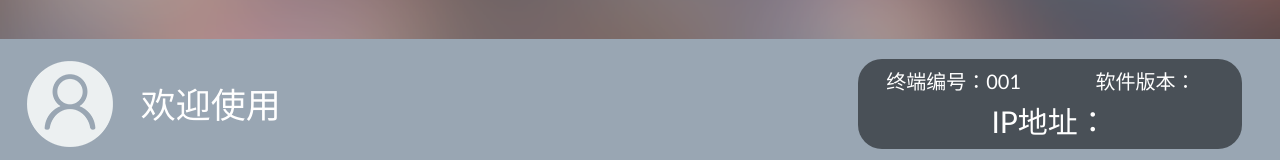
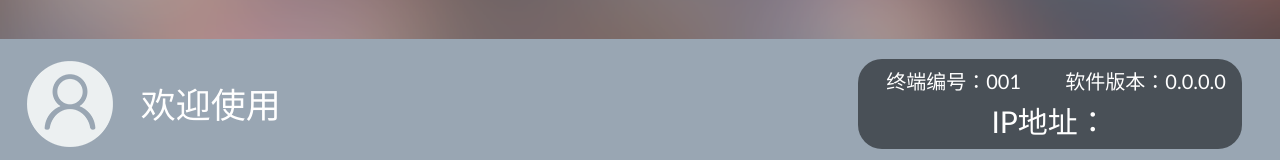
Before and after one commit to zhaohui90-lee/kioskView, a Vue app: page / in a window 1280 px wide. Shown: the part 911-1071 px from the top of the page. Built offline with nearby package versions, Linux system fonts and the light colour scheme; no server answers.

Commit message:
对axios二次封装

```diff
--- a/src/components/Home.vue
+++ b/src/components/Home.vue
@@ -16,7 +16,9 @@ onMounted(() => {
 
   // 编程式导航
   const router = useRouter()
-  router.push('/')
+  router.push({
+    path: '/'
+  })
 })
 
 
--- /dev/null
+++ b/src/http/api.d.ts
@@ -0,0 +1 @@
+export default function $axios(options: {}): Promise
--- /dev/null
+++ b/src/http/api.js
@@ -0,0 +1,158 @@
+import axios from "axios";
+import { useRouter } from "vue-router";
+import conifg from './config'
+
+export default function $axios(options) {
+  return new Promise((resolve, reject) => {
+    const instance = axios.create({
+      baseURL: conifg.baseURL,
+      headers: conifg.headers,
+      transformResponse: [function (data) { }]
+    })
+
+    // request 拦截器
+    instance.interceptors.request.use(
+      config => {
+        // Tip: 1
+        // 请求开始的时候可以结合 vuex 开启全屏的 loading 动画
+
+        // Tip: 2
+        // 带上 token , 可以结合 vuex 或者重 localStorage
+        // if (store.getters.token) {
+        //     config.headers['X-Token'] = getToken() // 让每个请求携带token--['X-Token']为自定义key 请根据实际情况自行修改
+        // } else {
+        //     // 重定向到登录页面
+        // }
+
+        if (config.method.toLocaleLowerCase() === 'post'
+          || config.method.toLocaleLowerCase() === 'put'
+          || config.method.toLocaleLowerCase() === 'delete') {
+
+          config.data = JSON.stringify(config.data)
+        }
+
+        return config
+      },
+      error => {
+        // 请求错误时做些事(接口错误、超时等)
+        // Tip: 4
+        // 关闭loadding
+        console.log('request:', error)
+
+        //  1.判断请求超时
+        if (error.code === 'ECONNABORTED' && error.message.indexOf('timeout') !== -1) {
+          console.log('根据你设置的timeout/真的请求超时 判断请求现在超时了，你可以在这里加入超时的处理方案')
+          // return service.request(originalRequest);//例如再重复请求一次
+        }
+        //  2.需要重定向到错误页面
+        const errorInfo = error.response
+        console.log(errorInfo)
+        if (errorInfo) {
+          // error =errorInfo.data//页面那边catch的时候就能拿到详细的错误信息,看最下边的Promise.reject
+          const errorStatus = errorInfo.status; // 404 403 500 ... 等
+          const router = useRouter();
+          router.push({
+            path: `/error/${errorStatus}`
+          })
+        }
+        return Promise.reject(error) // 在调用的那边可以拿到(catch)你想返回的错误信息
+
+      }
+    )
+
+    // response 拦截器
+    instance.interceptors.response.use(
+      response => {
+        let data;
+        console.log('====>', response);
+        // IE9时response.data是undefined，因此需要使用response.request.responseText(Stringify后的字符串)
+        if (response.data === undefined) {
+          data = response.request.responseText
+        } else {
+          data = response.data
+        }
+        // 根据返回的code值来做不同的处理（和后端约定）
+        switch (data.code) {
+          case '':
+            break;
+          default:
+        }
+        // 若不是正确的返回code，且已经登录，就抛出错误
+        // const err = new Error(data.description)
+
+        // err.data = data
+        // err.response = response
+
+        // throw err
+        return data
+      },
+      err => {
+        if (err && err.response) {
+          switch (err.response.status) {
+            case 400:
+              err.message = '请求错误'
+              break
+
+            case 401:
+              err.message = '未授权，请登录'
+              break
+
+            case 403:
+              err.message = '拒绝访问'
+              break
+
+            case 404:
+              err.message = `请求地址出错: ${err.response.config.url}`
+              break
+
+            case 408:
+              err.message = '请求超时'
+              break
+
+            case 500:
+              err.message = '服务器内部错误'
+              break
+
+            case 501:
+              err.message = '服务未实现'
+              break
+
+            case 502:
+              err.message = '网关错误'
+              break
+
+            case 503:
+              err.message = '服务不可用'
+              break
+
+            case 504:
+              err.message = '网关超时'
+              break
+
+            case 505:
+              err.message = 'HTTP版本不受支持'
+              break
+
+            default:
+          }
+        }
+        console.error(err)
+        // 此处我使用的是 element UI 的提示组件
+        // Message.error(`ERROR: ${err}`);
+        return Promise.reject(err) // 返回接口返回的错误信息
+      }
+    )
+
+    // 请求处理
+    instance(options)
+      .then(res => {
+        resolve(res)
+        return false
+      })
+      .catch(error => {
+        reject(error)
+      })
+  })
+
+
+}
--- /dev/null
+++ b/src/http/config.js
@@ -0,0 +1,17 @@
+export default {
+  method: 'post',
+  // 基础URL
+  baseURL: 'http://localhost:3000/',
+  // 请求头信息
+  headers: {
+    'Content-Type': 'application/json; charset=utf-8'
+  },
+  // 参数
+  data: {},
+  // 设置超时时间
+  timeout: 10000,
+  // 携带凭证
+  withCredential: false,
+  // 返回数据类型
+  responseType: 'json'
+}
--- a/src/api/homeFunc.ts
+++ b/src/http/homeFunc.ts
@@ -5,7 +5,7 @@ import axios from "axios";
  */
 export async function fetchSoftwareVersion(): Promise<any> {
   let result;
-  await axios.post('http://localhost:3000/software')
+  await axios.post('http://localhost:3000/software', JSON.stringify({name: '1212'}))
     .then(res => {
       // 判断是否交易成功
       result = res.data
--- /dev/null
+++ b/src/http/index.ts
@@ -0,0 +1,3 @@
+import apiList from "./interface";
+
+export default apiList;
--- /dev/null
+++ b/src/http/interface.ts
@@ -0,0 +1,103 @@
+import $axios from "./api";
+
+/**
+ * 获取设备信息
+ * @param params 设备编号
+ * @returns
+ */
+export const deviceInfo = (params: InDeviceInfo): Promise<DeviceInfo | any> => {
+  return $axios({
+    url: '/device',
+    method: 'post',
+    params
+  })
+}
+
+/**
+ * 获取设备数据
+ */
+interface InDeviceInfo {
+  deviceNo: string
+}
+
+/**
+ * 返回设备数据 json value
+ */
+interface DeviceInfo {
+  msg: string,
+  code: string,
+  data: {
+    deviceNo: string,
+    ip: string
+  }
+}
+
+/**
+ * 获取软件版本号
+ * @returns
+ */
+export const softwareVersion = (): Promise<SoftwareVersion | any> => {
+  return $axios({
+    url: '/software',
+    method: 'post'
+  })
+}
+
+/**
+ * 软件版本
+ */
+interface SoftwareVersion {
+  msg: string,
+  code: string,
+  data: string
+}
+
+/**
+ * 获取菜单信息
+ * @param params 设备编号
+ * @returns
+ */
+export const menu = (params: InDeviceInfo): Promise<Menu | any> => {
+  return $axios({
+    url: '/menu',
+    method: 'post',
+    params
+  })
+}
+
+/**
+ * 菜单结构
+ */
+interface Menu {
+  id: number,
+  name: string,
+  sort: number,
+  logo: string,
+  url: string,
+  flag: string,
+  tips: string,
+  function: {
+    id: number,
+    name: string,
+    description: string,
+    url: string,
+    stat: boolean,
+    topic: string,
+    dept: string,
+    type: string
+  },
+  secMenu: []
+}
+
+/**
+ * 用户数据接口
+ */
+interface User {
+
+}
+
+export default {
+  deviceInfo,
+  softwareVersion,
+  menu
+}
--- a/src/views/content/ContentView.vue
+++ b/src/views/content/ContentView.vue
@@ -2,7 +2,7 @@
 import { onBeforeMount, onBeforeUpdate, onMounted, onUpdated, ref } from 'vue';
 import ContentSlot from "@/slot/content/ContentSlot.vue";
 import { useRouter } from 'vue-router';
-import { fetchMenuInfo } from "@/api/homeFunc";
+import { fetchMenuInfo } from "@/http/homeFunc";
 
 const menuArray = ref<Menu[]>([])
 
--- a/src/views/footer/FooterView.vue
+++ b/src/views/footer/FooterView.vue
@@ -1,23 +1,32 @@
 <script setup lang="ts">
 import FooterSlot from '@/slot/footer/FooterSlot.vue';
 import { onBeforeMount, ref } from 'vue';
-import { fetchDeviceInfo, fetchSoftwareVersion } from '@/api/homeFunc'
+import { fetchDeviceInfo, fetchSoftwareVersion } from '@/http/homeFunc'
+import api from "@/http/index";
 const welcomeMessage = ref<String>('欢迎使用')
 
 const deviceNumber = ref<String>('001')
 const softwareVersion = ref<String>('0.0.0.0')
 const ipAddr = ref<String>('')
 
+
 onBeforeMount(() => {
   // 获取设备信息
-  fetchDeviceInfo(deviceNumber.value.toString()).then(res => {
-    ipAddr.value = res.data.ip
+  // fetchDeviceInfo(deviceNumber.value.toString()).then(res => {
+  //   ipAddr.value = res.data.ip
+  // })
+  api.deviceInfo({
+    deviceNo: deviceNumber.value.toString()
+  }).then(res => {
+    console.log(res);
+
+    // ipAddr.value = res.data.ip
   })
 
-  // 获取软件版本
-  fetchSoftwareVersion().then(res => {
-    softwareVersion.value = res.data
-  })
+  // // 获取软件版本
+  // fetchSoftwareVersion().then(res => {
+  //   softwareVersion.value = res.data
+  // })
 })
 
 
```
Also changed, not shown: src/api/api.d.ts (deleted, +0 -51 lines), src/api/index.ts (deleted, +0 -12 lines).
